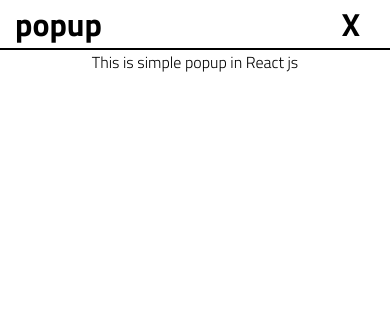
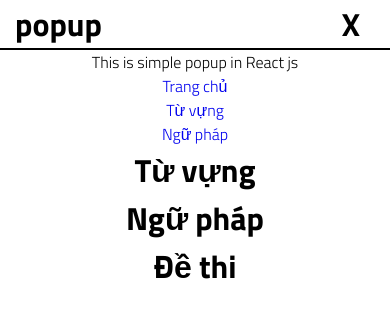
Before and after one commit to HungNguyen-89/beta-nippon-zukan-app, a React (Create React App) app: page /game in a window 390 px wide. Both pictures are taken after a click on the button "Open popup". Shown: the top 318 px of the page. Built offline with nearby package versions, Linux system fonts and the light colour scheme.

Commit message:
update navbar_2023-05-19-002

```diff
--- a/src/components/Navbar/NavbarMobile.js
+++ b/src/components/Navbar/NavbarMobile.js
@@ -3,14 +3,42 @@ import { Link } from "react-router-dom";
 import "./Navbar.scss";
 import NavLinks from "./NavLinks";
 
-const NavbarMobile = () => {
+const NavbarMobile = ({ setPopUp }) => {
   return (
     <div>
       <div className="main-mobile-nav-links">
         <ul className="mobile-nav-links">
           <li>
-            <Link to="/" className="mobile-home-page">
-              Home
+            <Link
+              to="/"
+              className="mobile-home-page"
+              onClick={() => {
+                setPopUp(true);
+              }}
+            >
+              Trang chủ
+            </Link>
+          </li>
+          <li>
+            <Link
+              to="/tu-vung"
+              className="mobile-home-page"
+              onClick={() => {
+                setPopUp(true);
+              }}
+            >
+              Từ vựng
+            </Link>
+          </li>
+          <li>
+            <Link
+              to="/test"
+              className="mobile-home-page"
+              onClick={() => {
+                setPopUp(true);
+              }}
+            >
+              Ngữ pháp
             </Link>
           </li>
           <NavLinks />
--- a/src/components/PopUp/PopUp.js
+++ b/src/components/PopUp/PopUp.js
@@ -6,6 +6,7 @@ import Test from "../Test/Test";
 import FlashCard from "../FlashCard/FlashCard";
 import WordGuessGame from "../WordGuessGame/WordGuessGame";
 import Footer from "../Footer";
+import NavbarMobile from "../Navbar/NavbarMobile";
 
 const PopUp = () => {
   const [popup, setPop] = useState(true);
@@ -37,6 +38,7 @@ const PopUp = () => {
             </div>
             <div>
               <p>This is simple popup in React js</p>
+              <NavbarMobile setPopUp={setPop} />
             </div>
           </div>
         </div>
```
